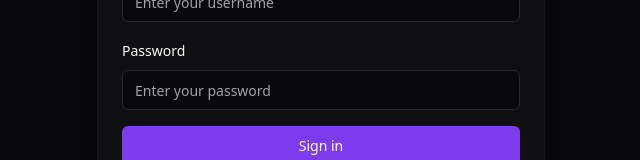
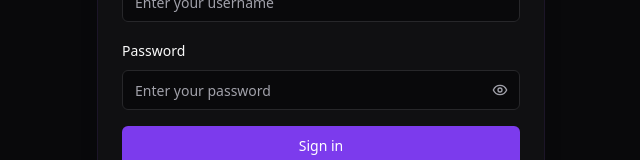
Before and after one commit to KyleDerZweite/spellbook, a React (Vite) app in the folder frontend/: page /login in a window 1280 px wide. Shown: the part 400-560 px from the top of the page, without its empty margins (319-959 px from the left). Built offline with nearby package versions, Linux system fonts and the light colour scheme; no server answers.

Commit message:
feat: enhance login functionality with password visibility toggle and update API base URL

```diff
--- a/frontend/src/lib/api.ts
+++ b/frontend/src/lib/api.ts
@@ -13,7 +13,7 @@
 const API_URL = import.meta.env.VITE_API_URL || ''
 
 export const apiClient = axios.create({
-  baseURL: `${API_URL}/api`,
+  baseURL: API_URL,
   headers: {
     'Content-Type': 'application/json',
   },
--- a/frontend/src/pages/LoginPage.tsx
+++ b/frontend/src/pages/LoginPage.tsx
@@ -5,12 +5,13 @@
 import { Input } from '@/components/ui/input'
 import { Label } from '@/components/ui/label'
 import { Card, CardContent, CardDescription, CardHeader, CardTitle } from '@/components/ui/card'
-import { Loader2 } from 'lucide-react'
+import { Loader2, Eye, EyeOff } from 'lucide-react'
 import { SpellbookIcon } from '@/components/ui/SpellbookIcon'
 
 export function LoginPage() {
   const [username, setUsername] = useState('')
   const [password, setPassword] = useState('')
+  const [showPassword, setShowPassword] = useState(false)
   const [error, setError] = useState('')
   const [isLoading, setIsLoading] = useState(false)
   const { login } = useAuth()
@@ -56,14 +57,31 @@
             </div>
             <div className="space-y-2">
               <Label htmlFor="password">Password</Label>
+              <div className="relative">
                 <Input
                   id="password"
-                type="password"
+                  type={showPassword ? 'text' : 'password'}
                   value={password}
                   onChange={(e) => setPassword(e.target.value)}
                   placeholder="Enter your password"
                   required
+                  className="pr-10"
                 />
+                <Button
+                  type="button"
+                  variant="ghost"
+                  size="sm"
+                  className="absolute right-0 top-0 h-full px-3 py-2 hover:bg-transparent"
+                  onClick={() => setShowPassword(!showPassword)}
+                  aria-label={showPassword ? 'Hide password' : 'Show password'}
+                >
+                  {showPassword ? (
+                    <EyeOff className="h-4 w-4 text-muted-foreground" />
+                  ) : (
+                    <Eye className="h-4 w-4 text-muted-foreground" />
+                  )}
+                </Button>
+              </div>
             </div>
             {error && (
               <div className="text-sm text-error text-center">{error}</div>
```
Also changed, not shown: 1 other file (tests, documents, lock files or other folders). Lines whose indentation alone changed are shown as unchanged.
